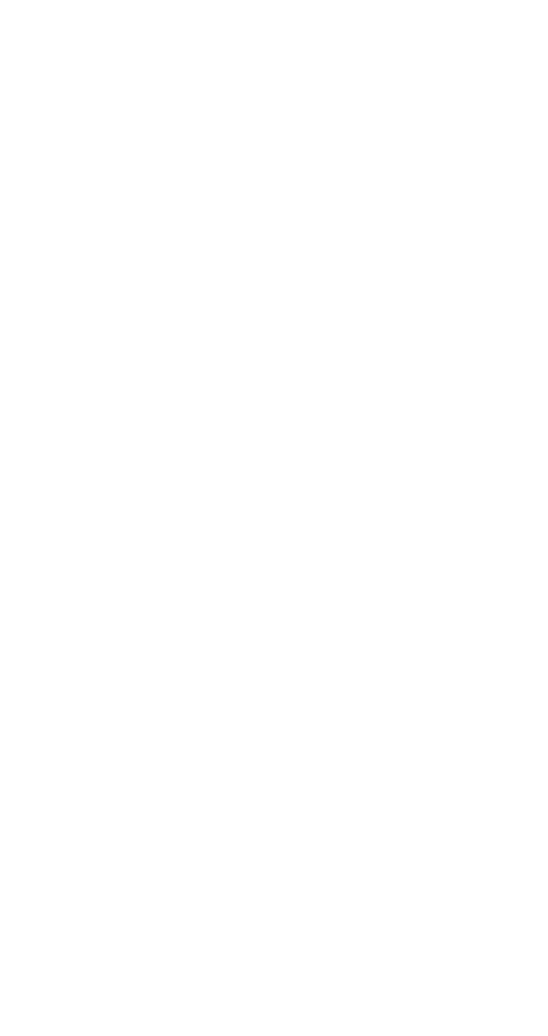
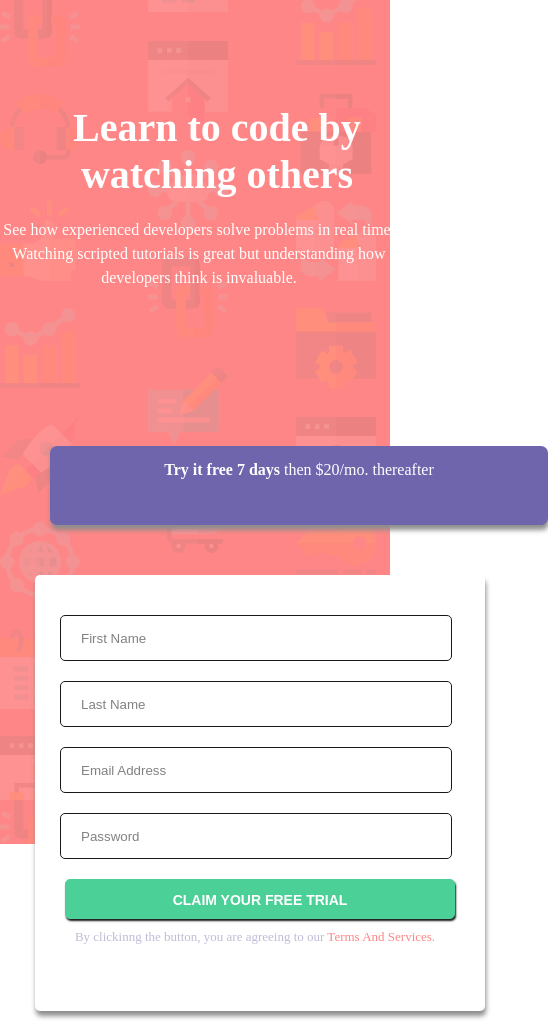
Before and after one commit to naziiriah/Intro-component-with-sign-up-form, a plain HTML site: page index.html in a window 390 px wide. Shown: the whole page, 548 px wide, since content can reach past the window. Before the commit the page ends 844 px from the top, so only its background shows below. Drawn offline with Linux system fonts and the light colour scheme; files that its build step writes are made by us from their sources; a web font is replaced by a local one.

Commit message:
final
did well

```diff
--- a/dist/main.js
+++ b/dist/main.js
@@ -0,0 +1,47 @@
+const form = document.getElementById('form-control')
+form.addEventListener('submit',(e)=>{
+    e.preventDefault(),validateInputs()
+})
+
+function validateInputs(){
+    const firstName = document.getElementById('first-name').value
+    const lastName = document.getElementById('last-name').value
+    const email = document.getElementById('email').value
+    const password = document.getElementById('password').value
+
+    if(firstName !== "" ){
+    }else{
+        setErrorMessage('first-error', "FirstName cannot be empty")
+    }
+    if(lastName !== ""){
+
+    }else{
+        setErrorMessage('last-error',"Lastname cannot be empty")
+    }
+
+    if(password !== ""){
+    }else{
+        setErrorMessage('password-error', "password cannot be empty")
+    }
+    ValidateEmail(email)
+}
+
+
+function setErrorMessage(id, message){
+    const errorContainer = document.getElementById(`${id}`)
+    errorContainer.innerHTML = message
+}
+
+function ValidateEmail(input) {
+    var validRegex = /^[a-zA-Z0-9.!#$%&'*+/=?^_`{|}~-]+@[a-zA-Z0-9-]+(?:\.[a-zA-Z0-9-]+)*$/;
+    if (input.match(validRegex)) {
+        return(true)
+    }else if(input == ""){
+        setErrorMessage ("email-error", 'looks like this is not an email');
+        console.log('it is empty')
+    }
+    else {
+     setErrorMessage("email-error", 'looks like this is not an email');
+    console.log('wrong inputs')
+    }
+  }
--- a/dist/style.css
+++ b/dist/style.css
@@ -0,0 +1,273 @@
+ :root{
+        --Red: hsl(0, 100%, 74%);
+        --Green: hsl(154, 59%, 51%);
+        --Blue: hsl(248, 32%, 49%);
+        --Dark-Blue: hsl(249, 10%, 26%);
+        --Grayish-Blue: hsl(246, 25%, 77%);
+    }
+    *{
+        padding:0;
+        margin:0;
+    }
+    @font-face {
+        font-family:myFirstFont;
+        src: url(https://fonts.google.com/specimen/Poppins);
+    }
+.main-body{
+    height:100%;
+    width:100%;
+    z-index: 1;
+    opacity:0.9;
+    background: url(/images/bg-intro-desktop.png) var(--Red);
+
+    position:absolute;
+    color:white;
+    font-family: myFirstFont;
+    }
+@media screen and (max-width:600px){
+
+
+    .container{
+        display: flex;
+        flex-direction: column;
+        top:3em;
+        position:absolute;
+        left:10px;
+        margin:auto;
+        overflow: visible;
+
+    }
+
+    .intro-comp{
+        width:80vw;
+        margin: 1em 2em ;
+        font-size:1rem;
+        padding-left: 1em;
+
+    }
+
+
+
+    .head{
+        margin:auto;
+        font-size:1.6rem;
+        font-weight:900;
+        width:60vw;
+        text-align: center;
+        padding-left:2.5em;
+
+    }
+    .body{
+        font-size: 1rem;
+        font-weight: 400;
+        margin:10px 30px 0px 30px;
+        width:60vw;
+        color:white;
+        text-align: center;
+        line-height: 1.5em;
+        padding-left: 2em;
+    }
+
+    .info{
+        height:30px;
+        text-align: center;
+        width:60vw;
+        background-color: var(--Blue);
+        padding:1.5em;
+        border-radius: 5px;
+        margin:auto;
+    }
+    .head1{
+        font-weight: 600;
+    }
+
+    .form-control{
+        margin:0.1em 4em;
+        background-color: white;
+        height:42vh;
+        padding:1em 0em;
+        border-radius:5px;
+    }
+    input{
+        margin:auto;
+        width: 90%;
+        height:3em;
+        padding-left:1em;
+    }
+    .input{
+        margin:2em 1.5em;
+    }
+    .btn{
+        width: 82%;
+        height:3em;
+        margin:0% 8%;
+        background-color: var(--Green);
+        border:1px solid (var(--Green));
+        border-radius: 5px;
+
+        color:white;
+    }
+    .btn:focus{
+        transform: scale(0.9);
+    }
+    .terms{
+        color:var(--Grayish-Blue);
+        text-align: center;
+        font-size: small;
+        margin:1em 2em;
+    }
+    .service{
+        color:var(--Red);
+    }
+ }
+
+ .container{
+    margin:auto;
+    display: flex;
+    font-family:myFirstFont;
+    width:80vw;
+    height:80vh;
+    justify-self: center;
+
+}
+.intro-comp{
+    align-self: center;
+    padding:20px;
+    width:400px;
+    justify-content: center;
+}
+.head{
+    font-size: 40px;
+    font-weight: 700;
+    color:white;
+    width:300px;
+    margin:20px 1px;
+}
+.body{
+    color:white;
+    font-size: 16px;
+    font-weight: 400;
+    margin:20px 1px;
+    width:400px;
+}
+.form{
+    width:40vw;
+    position: relative;
+    margin:50px 0px;
+
+
+}
+.info{
+    height:40px;
+    width:450px;
+    background-color: var(--Blue);
+    color:white;
+    border-radius: 7px;
+    box-shadow:1px 5px 5px grey;
+    text-align: center;
+    padding-top:15px;
+    font-size: 16px;
+    margin:50px 40px;
+}
+.head1{
+    font-weight: 700;
+}
+.form-control{
+    width:450px;
+    height:400px;
+    background-color: white;
+    border-radius:5px;
+    box-shadow:1px 5px 5px grey;
+    margin:25px;
+    padding-top:20px;
+}
+.input{
+margin:20px 25px;
+}
+input{
+    width:350px;
+    height:40px;
+    border:1px solid black;
+    padding:2px 20px;
+    border-radius: 5px;
+}
+input:focus{
+    border: 2px solid var(--Dark-Blue);
+    border-radius: 5px;
+}
+.btn{
+    width:390px;
+    margin:0px 30px;
+    height:40px;
+    background-color: var(--Green) ;
+    color:white;
+    text-align: center;
+    padding:12px 20px;
+    border:1px solid var(--Green);
+    border-radius:5px;
+    box-shadow: 1px 2px 2px black;
+    font-weight: 600;
+    font-size: 14px;
+    cursor: pointer;
+}
+.btn:focus{
+    transform: scale(0.9);
+}
+.terms{
+   text-align: center;
+    width:380px;
+    font-size: small;
+    margin:10px 30px;
+}
+.service{
+    color:var(--Red);
+}
+
+.input{
+margin:20px 25px;
+}
+ input{
+    width:350px;
+    height:40px;
+    border:1px solid black;
+    padding:2px 20px;
+    border-radius: 5px;
+}
+input:focus{
+    border: 2px solid var(--Dark-Blue);
+    border-radius: 5px;
+}
+.btn{
+    width:390px;
+    margin:0px 30px;
+    height:40px;
+    background-color: var(--Green) ;
+    color:white;
+    text-align: center;
+    padding:12px 20px;
+    border:1px solid var(--Green);
+    border-radius:5px;
+    box-shadow: 1px 2px 2px black;
+    font-weight: 600;
+    font-size: 14px;
+    cursor: pointer;
+}
+.btn:focus{
+    transform: scale(0.9);
+}
+.terms{
+   text-align: center;
+    width:380px;
+    font-size: small;
+    margin:10px 30px;
+    color: var(--Grayish-Blue);
+}
+.service{
+    color:var(--Red);
+}
+small{
+    color:red;
+    text-align: end;
+    font-style: italic;
+
+}
--- a/index.html
+++ b/index.html
@@ -5,9 +5,53 @@
     <meta http-equiv="X-UA-Compatible" content="IE=edge">
     <meta name="viewport" content="width=device-width, initial-scale=1.0">
     <title>Intro Component Form</title>
-    <link rel="stylesheet" href="style.css">
+    <link rel="stylesheet" href="/dist/style.css">
 </head>
 <body>
+    <div class="main-body">
+        <section class="container">
+            <div class="intro-comp">
+                <div class="head">
+                    Learn to code by watching others
+                </div>
+                <div class="body">
+                    See how experienced developers solve problems
+                    in real time.
+                    Watching scripted tutorials is great but understanding how
+                    developers think is invaluable.
+                </div>
+            </div>
+            <div class="form">
+                <div class="info"> <span class="head1">Try it free 7 days</span> then $20/mo. thereafter</div>
+                <form action="" class="form-control" id="form-control">
+                   <div class="input">
+                    <input type="text" id="first-name" placeholder="First Name">
+                    <small id="first-error"></small>
+                   </div>
+                   <div class="input">
+                        <input type="text" id="last-name" placeholder="Last Name">
+                    <small id="last-error"></small>
+                   </div>
+                   <div class="input">
+                       <input type="email" id="email" placeholder="Email Address">
+                    <small id="email-error"></small>
+                   </div>
+                   <div class="input">
+                       <input type="text" id="password" placeholder="Password">
+                    <small id="password-error"></small>
+                   </div>
+
+                    <button class="btn" id="btn">CLAIM YOUR FREE TRIAL</button>
+
+                    <p class="terms">By clickinng the button, you are agreeing to our <span class="service">Terms And Services.</span> </p>
+                </form>
+
+
+
+                </div>
+            </div>
+        </section>
+    </div>
 
 </body>
 <script src="/dist/main.js"></script>
```
Also changed, not shown: images/bg-intro-desktop.png (added), images/bg-intro-mobile.png (added), images/favicon-32x32.png (added), images/icon-error.svg (added).
